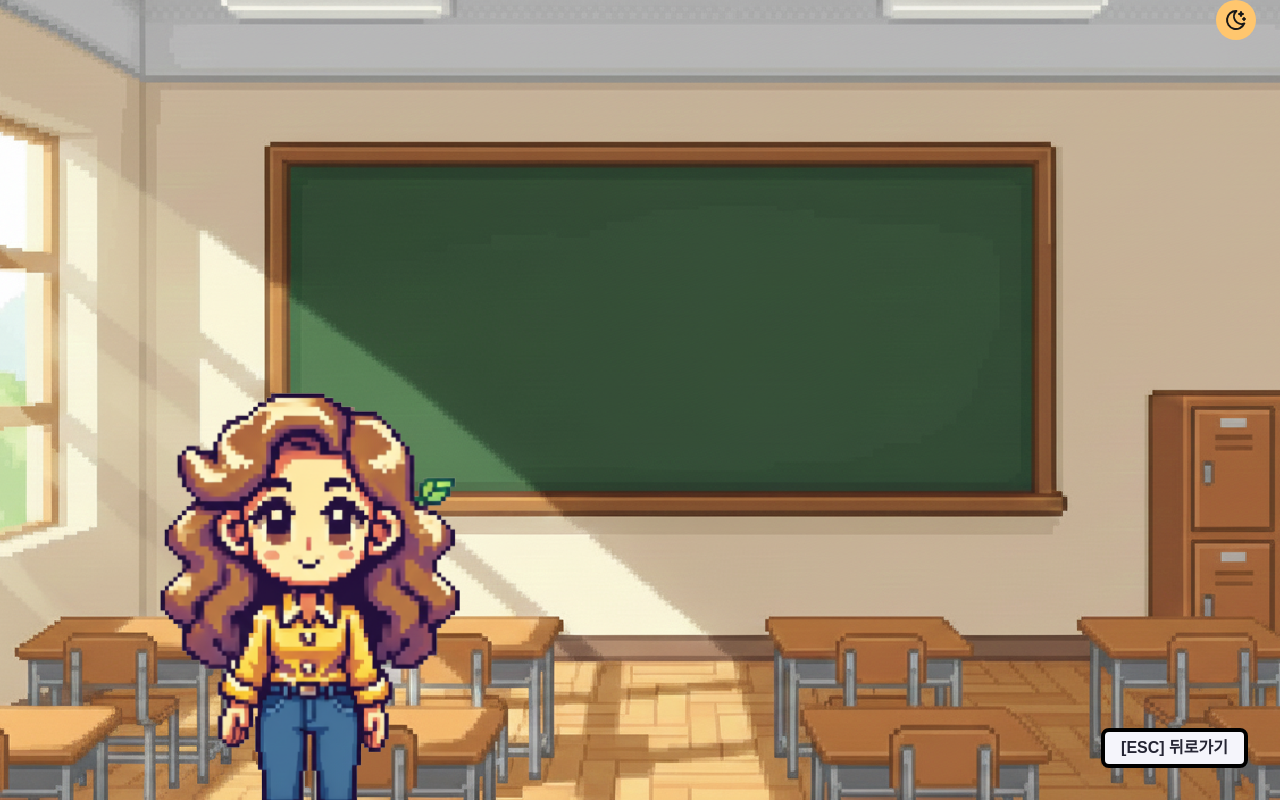
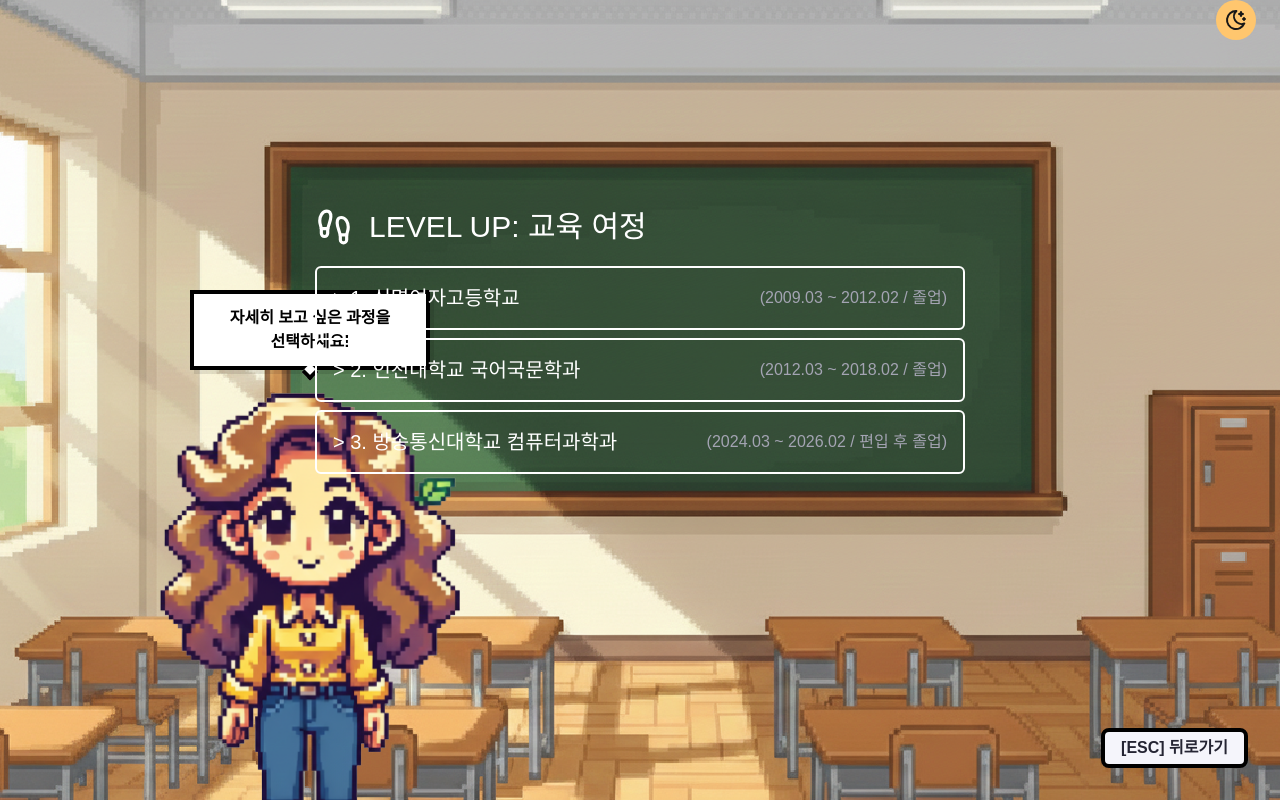
Before and after one commit to jinsiri/truthprevails, a Next.js app: page /game/learning in a window 1280 px wide. Built offline with nearby package versions, Linux system fonts and the light colour scheme; a web font is replaced by a local one.

Commit message:
Refactor: 게임버전-공통 요소 구조화

```diff
--- a/app/game/career/page.tsx
+++ b/app/game/career/page.tsx
@@ -1,8 +1,28 @@
 'use client';
 
 import ThemedImage from '@/components/ThemedImage';
+import SpeechBubble from '@/components/game/SpeechBubble';
+import clsx from 'clsx';
+import { useEffect, useRef } from 'react';
+import { useKeyboardList } from '@/hooks/useKeyboardList';
+
+interface Mode {
+  companyNm: string;
+}
+
+const MODES: Mode[] = [{ companyNm: '시스원' }, { companyNm: '프리랜서' }, { companyNm: '미르나인' }];
 
 export default function GameCareer() {
+  const containerRef = useRef<HTMLUListElement>(null);
+  const { selectedIndex, handleKeyDown, setSelectedIndex } = useKeyboardList({
+    items: MODES,
+    onSelect: () => {},
+  });
+
+  useEffect(() => {
+    containerRef.current?.focus();
+  }, []);
+
   return (
     <main className='relative min-h-screen w-full overflow-hidden'>
       <ThemedImage
@@ -15,14 +35,41 @@ export default function GameCareer() {
       />
 
       <section className='relative z-10 min-h-screen w-full p-8'>
+        <div className='group absolute right-1/4 -bottom-15 z-10'>
           <ThemedImage
-          className={'absolute right-1/3 -bottom-15'}
             lightSrc={`/images/game/company_jinsil_day.png`}
             darkSrc={`/images/game/company_jinsil_night.png`}
             width={300}
             height={800}
             alt={'jinsil'}
           />
+          <SpeechBubble text={'이런 일을 했습니다!'} />
+        </div>
+
+        <div className={'absolute bottom-30 left-1/4 w-[46%]'}>
+          <div className='block h-[380px] w-full rounded-lg border-8 border-gray-400 bg-white p-4 md:p-8'>
+            <h2 className={'mb-4 text-2xl md:mb-6 md:text-4xl'}>경력사항</h2>
+            <ul
+              ref={containerRef}
+              onKeyDown={handleKeyDown}
+              tabIndex={0}
+              className={'mode-btns flex max-w-[70%] cursor-pointer flex-col gap-x-6 gap-y-2 text-xl outline-none md:text-2xl'}
+            >
+              {MODES.map((mode, index) => (
+                <li
+                  key={mode.companyNm}
+                  onMouseEnter={() => setSelectedIndex(index)}
+                  className={clsx('flex items-center justify-between px-4 py-2 hover:text-blue-900', selectedIndex === index && 'active bg-gray-200')}
+                >
+                  {mode.companyNm}
+                  {selectedIndex === index && <span>Enter</span>}
+                </li>
+              ))}
+            </ul>
+          </div>
+          <canvas className={'absolute left-[5%] block h-full w-[30px] border-l-6 border-gray-800 bg-gradient-to-r from-gray-800 to-gray-400'} />
+          <canvas className={'absolute right-[5%] block h-full w-[30px] border-l-6 border-gray-800 bg-gradient-to-r from-gray-800 to-gray-400'} />
+        </div>
       </section>
     </main>
   );
--- a/app/game/contact/page.tsx
+++ b/app/game/contact/page.tsx
@@ -2,6 +2,7 @@
 
 import ThemedImage from '@/components/ThemedImage';
 import Image from 'next/image';
+import SpeechBubble from '@/components/game/SpeechBubble';
 
 export default function GameContact() {
   return (
@@ -16,7 +17,10 @@ export default function GameContact() {
       />
 
       <section className='relative z-10 min-h-screen w-full p-8'>
-        <Image className={'absolute -bottom-15 left-40'} width={300} height={800} src={'/images/game/jinsil_standing.png'} alt={''} />
+        <div className='group absolute -bottom-15 left-40'>
+          <Image width={300} height={800} src={'/images/game/jinsil_standing.png'} alt={''} />
+          <SpeechBubble text={'QR 코드를 스캔하시면 연락처를 확인하실 수 있습니다.'} />
+        </div>
       </section>
     </main>
   );
--- a/app/game/learning/page.tsx
+++ b/app/game/learning/page.tsx
@@ -2,6 +2,8 @@
 
 import ThemedImage from '@/components/ThemedImage';
 import Image from 'next/image';
+import { Footprints } from 'lucide-react';
+import SpeechBubble from '@/components/game/SpeechBubble';
 
 export default function GameLearning() {
   return (
@@ -16,7 +18,33 @@ export default function GameLearning() {
       />
 
       <section className='relative z-10 min-h-screen w-full p-8'>
-        <Image className={'absolute -bottom-15 left-40'} width={300} height={800} src={'/images/game/jinsil_standing.png'} alt={''} />
+        <div className='group absolute -bottom-15 left-40'>
+          <Image width={300} height={800} src={'/images/game/jinsil_standing.png'} alt={'jinsil'} />
+          <SpeechBubble text={'자세히 보고 싶은 과정을 선택하세요!'} />
+        </div>
+
+        <div className={'absolute top-[26%] left-[50%] w-[90vw] max-w-[650px] -translate-x-1/2 text-3xl text-white'}>
+          <h2 className={'mb-5 flex items-center'}>
+            <Footprints className={'mr-4'} size={38} /> LEVEL UP: 교육 여정
+          </h2>
+          <ol className={'text-xl'}>
+            <li className={'mb-2'}>
+              <button className={'visit flex w-full cursor-pointer items-center justify-between rounded-md border-2 p-4 transition-all hover:bg-green-800'}>
+                &gt; 1. 신명여자고등학교<small className={'text-gray-400'}>(2009.03 ~ 2012.02 / 졸업)</small>
+              </button>
+            </li>
+            <li className={'mb-2'}>
+              <button className={'flex w-full cursor-pointer items-center justify-between rounded-md border-2 p-4 transition-all hover:bg-green-800'}>
+                &gt; 2. 인천대학교 국어국문학과<small className={'text-gray-400'}>(2012.03 ~ 2018.02 / 졸업)</small>
+              </button>
+            </li>
+            <li className={'mb-2'}>
+              <button className={'flex w-full cursor-pointer items-center justify-between rounded-md border-2 p-4 transition-all hover:bg-green-800'}>
+                &gt; 3. 방송통신대학교 컴퓨터과학과<small className={'text-gray-400'}>(2024.03 ~ 2026.02 / 편입 후 졸업)</small>
+              </button>
+            </li>
+          </ol>
+        </div>
       </section>
     </main>
   );
--- a/app/page.tsx
+++ b/app/page.tsx
@@ -7,15 +7,28 @@ import { useRouter } from 'next/navigation';
 import { useKeyboardList } from '@/hooks/useKeyboardList';
 import { useEffect, useRef } from 'react';
 
-type Mode = 'game' | 'classic';
-const MODES: Mode[] = ['game', 'classic'];
+interface Mode {
+  korNm: string;
+  address: string;
+}
+
+const MODES: Mode[] = [
+  {
+    korNm: '게임 모드',
+    address: '/game',
+  },
+  {
+    korNm: '클래식 모드',
+    address: '/classic',
+  },
+];
 
 export default function Home() {
   const router = useRouter();
   const containerRef = useRef<HTMLDivElement>(null);
   const { selectedIndex, handleKeyDown, setSelectedIndex } = useKeyboardList({
     items: MODES,
-    onSelect: (mode) => router.push(`/${mode}`),
+    onSelect: (mode) => router.push(mode.address),
   });
 
   useEffect(() => {
@@ -31,15 +44,15 @@ export default function Home() {
         <div ref={containerRef} onKeyDown={handleKeyDown} tabIndex={0} className={'mode-btns m-auto max-w-[500px] outline-none'}>
           {MODES.map((mode, index) => (
             <Link
-              key={mode}
+              key={mode.address}
               onMouseEnter={() => setSelectedIndex(index)}
               className={clsx(
                 'mt-2 flex items-center justify-between pr-2 pl-8 text-xl hover:bg-white/20 md:text-2xl',
                 selectedIndex === index && 'active bg-white/20',
               )}
-              href={`/${mode}`}
+              href={mode.address}
             >
-              {mode}
+              {mode.korNm}
               {selectedIndex === index && <span>Enter</span>}
             </Link>
           ))}
```
Lines whose indentation alone changed are shown as unchanged.
